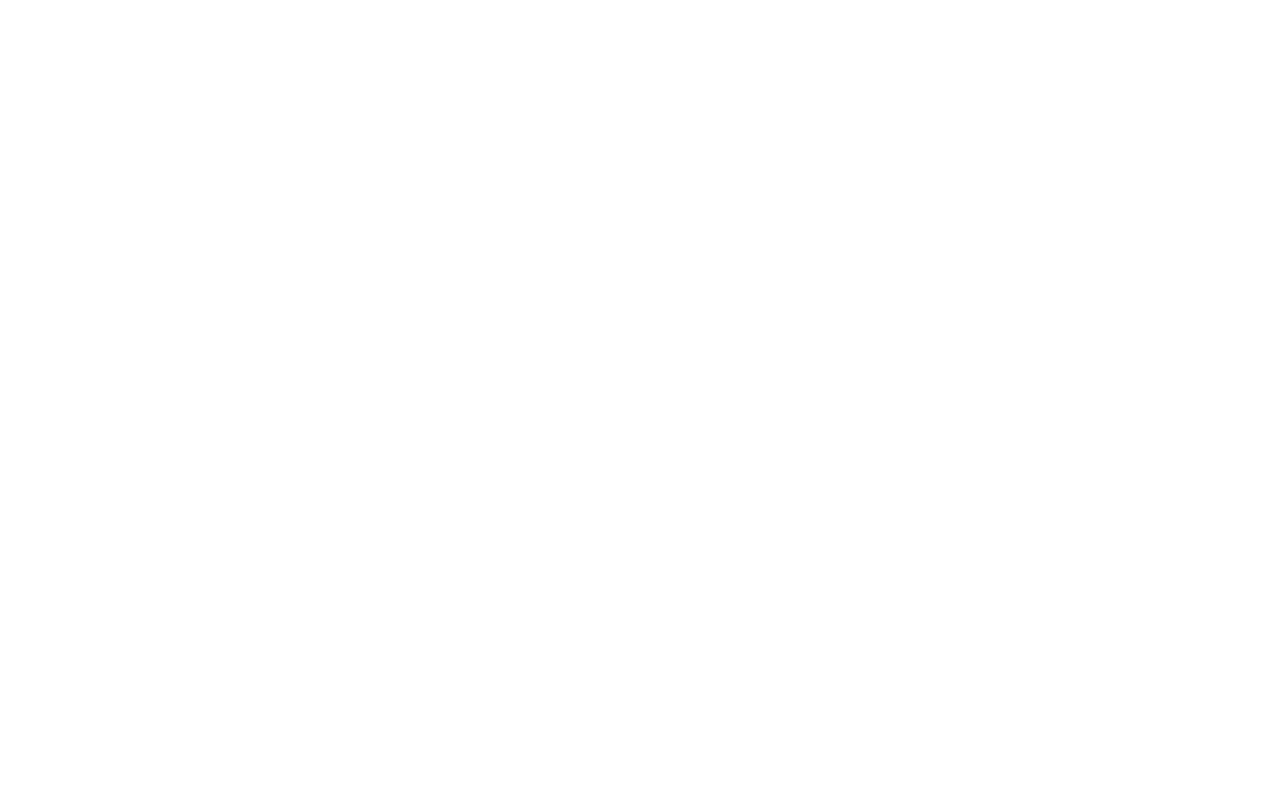
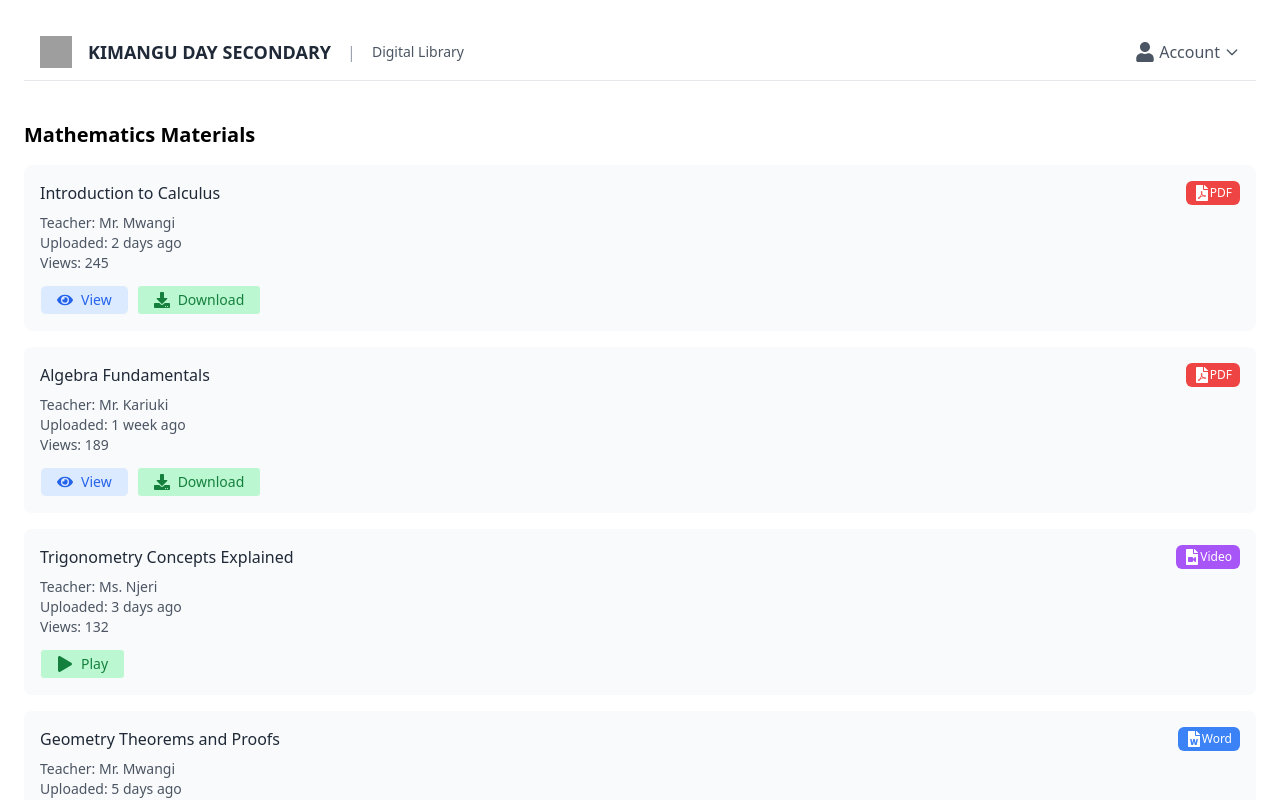
Before and after one commit to jimmindungu3/digital-library, a React (Vite) app in the folder client/: page /materials-veiw in a window 1280 px wide. Before the commit this address had no page. Shown: the top 800 px of the page. Built offline with nearby package versions, Linux system fonts and the light colour scheme; grey boxes are pictures that could not be loaded.

Commit message:
create material view

```diff
--- a/client/src/App.jsx
+++ b/client/src/App.jsx
@@ -8,6 +8,7 @@
 import StudentLogin from "./components/StudentLogin";
 import TeacherLogin from "./components/TeacherLogin";
 import AdminDashboard from "./components/admin/AdminDashboard";
+import MaterialsView from "./components/MaterialsView";
 
 const App = () => {
   return (
@@ -17,6 +18,7 @@
         <Route path="/admin-dashboard" element={<AdminDashboard />} />
         <Route path="/student-dashboard" element={<StudentDashboard />} />
         <Route path="/teacher-dashboard" element={<TeacherDashboard />} />
+        <Route path="/materials-veiw" element={<MaterialsView />} />
         <Route path="/upload-material" element={<UploadMaterial />} />
         <Route path="/edit-material" element={<EditMaterial />} />
         <Route path="/student-login" element={<StudentLogin />} />
--- /dev/null
+++ b/client/src/components/MaterialsView.jsx
@@ -0,0 +1,268 @@
+import {
+  FaFileWord,
+  FaFilePowerpoint,
+  FaFilePdf,
+  FaFileVideo,
+  FaFileImage,
+  FaDownload,
+  FaEye,
+  FaPlay,
+} from "react-icons/fa";
+import Footer from "./Footer";
+import Header from "./Header";
+
+const MathMaterialsView = () => {
+  // Hardcoded Mathematics materials
+  const mathMaterials = [
+    {
+      id: 1,
+      title: "Introduction to Calculus",
+      type: "PDF",
+      teacher: "Mr. Mwangi",
+      uploadDate: "2 days ago",
+      downloads: 245,
+    },
+    {
+      id: 2,
+      title: "Algebra Fundamentals",
+      type: "PDF",
+      teacher: "Mr. Kariuki",
+      uploadDate: "1 week ago",
+      downloads: 189,
+    },
+    {
+      id: 3,
+      title: "Trigonometry Concepts Explained",
+      type: "Video",
+      teacher: "Ms. Njeri",
+      uploadDate: "3 days ago",
+      downloads: 132,
+    },
+    {
+      id: 4,
+      title: "Geometry Theorems and Proofs",
+      type: "Word",
+      teacher: "Mr. Mwangi",
+      uploadDate: "5 days ago",
+      downloads: 98,
+    },
+    {
+      id: 5,
+      title: "Statistics and Probability",
+      type: "PPT",
+      teacher: "Mr. Otieno",
+      uploadDate: "1 day ago",
+      downloads: 175,
+    },
+    {
+      id: 6,
+      title: "Linear Algebra Basics",
+      type: "PDF",
+      teacher: "Mr. Kariuki",
+      uploadDate: "2 weeks ago",
+      downloads: 210,
+    },
+    {
+      id: 7,
+      title: "Differential Equations",
+      type: "PDF",
+      teacher: "Mr. Mwangi",
+      uploadDate: "4 days ago",
+      downloads: 87,
+    },
+    {
+      id: 8,
+      title: "Number Theory Concepts",
+      type: "Word",
+      teacher: "Ms. Njeri",
+      uploadDate: "1 week ago",
+      downloads: 76,
+    },
+    {
+      id: 9,
+      title: "Mathematical Logic",
+      type: "PPT",
+      teacher: "Mr. Otieno",
+      uploadDate: "3 days ago",
+      downloads: 92,
+    },
+    {
+      id: 10,
+      title: "Coordinate Geometry",
+      type: "PDF",
+      teacher: "Mr. Mwangi",
+      uploadDate: "5 days ago",
+      downloads: 145,
+    },
+    {
+      id: 11,
+      title: "Calculus Problem Set",
+      type: "PDF",
+      teacher: "Mr. Kariuki",
+      uploadDate: "2 days ago",
+      downloads: 203,
+    },
+    {
+      id: 12,
+      title: "Vectors and Matrices",
+      type: "Video",
+      teacher: "Ms. Njeri",
+      uploadDate: "1 week ago",
+      downloads: 118,
+    },
+    {
+      id: 13,
+      title: "Complex Numbers",
+      type: "Word",
+      teacher: "Mr. Mwangi",
+      uploadDate: "3 days ago",
+      downloads: 97,
+    },
+    {
+      id: 14,
+      title: "Discrete Mathematics",
+      type: "PPT",
+      teacher: "Mr. Otieno",
+      uploadDate: "4 days ago",
+      downloads: 84,
+    },
+    {
+      id: 15,
+      title: "Mathematical Induction",
+      type: "PDF",
+      teacher: "Mr. Kariuki",
+      uploadDate: "1 week ago",
+      downloads: 112,
+    },
+    {
+      id: 16,
+      title: "Graph Theory Basics",
+      type: "Word",
+      teacher: "Ms. Njeri",
+      uploadDate: "2 days ago",
+      downloads: 65,
+    },
+    {
+      id: 17,
+      title: "Probability Distributions",
+      type: "PPT",
+      teacher: "Mr. Otieno",
+      uploadDate: "5 days ago",
+      downloads: 143,
+    },
+    {
+      id: 18,
+      title: "Integration Techniques",
+      type: "PDF",
+      teacher: "Mr. Mwangi",
+      uploadDate: "3 days ago",
+      downloads: 178,
+    },
+    {
+      id: 19,
+      title: "Sequences and Series",
+      type: "Video",
+      teacher: "Ms. Njeri",
+      uploadDate: "1 week ago",
+      downloads: 121,
+    },
+    {
+      id: 20,
+      title: "Mathematical Modeling",
+      type: "Word",
+      teacher: "Mr. Kariuki",
+      uploadDate: "2 days ago",
+      downloads: 89,
+    },
+  ];
+
+  const getFileIcon = (type) => {
+    switch (type) {
+      case "PDF":
+        return <FaFilePdf className="w-4 h-4" />;
+      case "Video":
+        return <FaFileVideo className="w-4 h-4" />;
+      case "PPT":
+        return <FaFilePowerpoint className="w-4 h-4" />;
+      case "Word":
+        return <FaFileWord className="w-4 h-4" />;
+      case "Image":
+        return <FaFileImage className="w-4 h-4" />;
+      default:
+        return <FaFileWord className="w-4 h-4" />;
+    }
+  };
+
+  const getFileColor = (type) => {
+    switch (type) {
+      case "PDF":
+        return "bg-red-500";
+      case "Video":
+        return "bg-purple-500";
+      case "PPT":
+        return "bg-orange-500";
+      case "Word":
+        return "bg-blue-500";
+      case "Image":
+        return "bg-green-500";
+      default:
+        return "bg-gray-500";
+    }
+  };
+
+  return (
+    <div className="bg-gray-100">
+      <div className="p-6 mx-auto bg-white max-w-7xl">
+        <Header />
+        <h2 className="mb-4 text-xl font-semibold">Mathematics Materials</h2>
+
+        <div className="space-y-4">
+          {mathMaterials.map((material) => (
+            <div key={material.id} className="p-4 rounded-lg bg-gray-50">
+              <div className="flex items-start justify-between mb-2">
+                <h3 className="font-medium text-gray-800">{material.title}</h3>
+                <span
+                  className={`flex items-center px-2 py-1 text-xs text-white rounded-md ${getFileColor(
+                    material.type
+                  )}`}
+                >
+                  {getFileIcon(material.type)}
+                  {material.type}
+                </span>
+              </div>
+              <div className="text-sm text-gray-600">
+                <p>Teacher: {material.teacher}</p>
+                <p>Uploaded: {material.uploadDate}</p>
+                <p>Views: {material.downloads}</p>
+              </div>
+              <div className="flex mt-3 space-x-2">
+                {material.type !== "Video" && material.type !== "Image" ? (
+                  <button className="flex items-center px-4 py-1 text-sm font-medium text-blue-600 bg-blue-100 border rounded-md border-gray-50 hover:border-blue-400">
+                    <FaEye className="w-4 h-4 mr-2" />
+                    View
+                  </button>
+                ) : null}
+                <button className="flex items-center px-4 py-1 text-sm text-green-700 bg-green-200 border rounded border-gray-50 hover:border-green-400">
+                  {material.type === "Video" ? (
+                    <>
+                      <FaPlay className="w-4 h-4 mr-2" />
+                      Play
+                    </>
+                  ) : (
+                    <>
+                      <FaDownload className="w-4 h-4 mr-2" />
+                      Download
+                    </>
+                  )}
+                </button>
+              </div>
+            </div>
+          ))}
+        </div>
+        <Footer />
+      </div>
+    </div>
+  );
+};
+
+export default MathMaterialsView;
```
